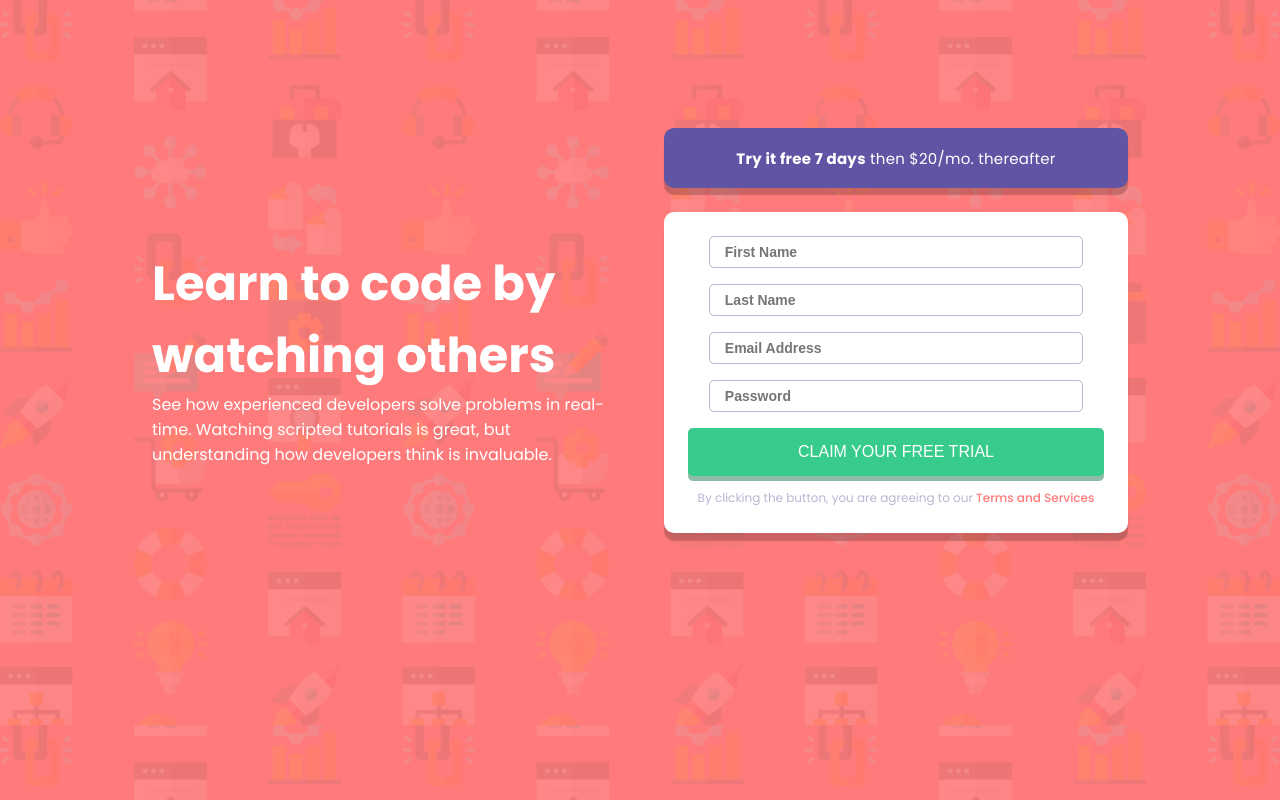
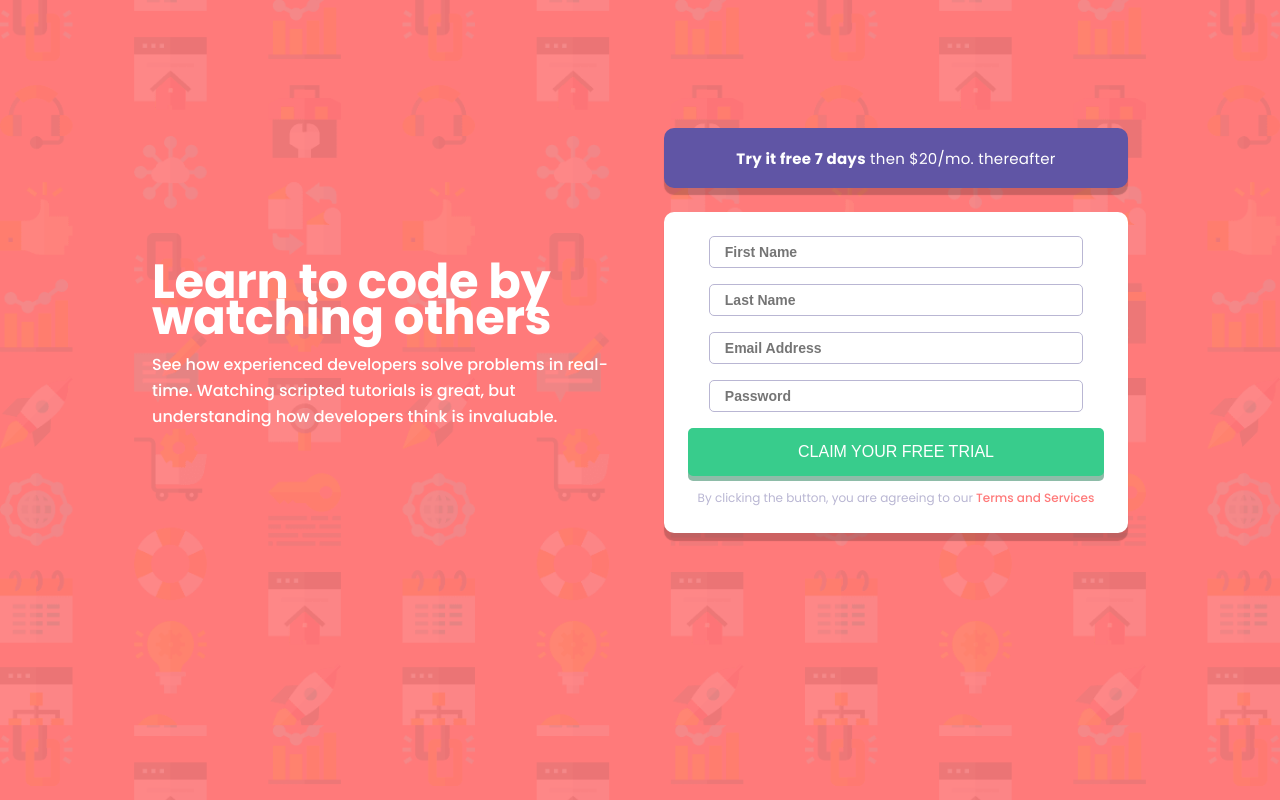
Before and after one commit to dinahbrito/intro-component, a plain HTML site: page index.html in a window 1280 px wide. Drawn offline with Linux system fonts and the light colour scheme.

Commit message:
h1, p, style changes

```diff
--- a/styles.css
+++ b/styles.css
@@ -21,7 +21,9 @@ body {
 }
 h1 {
     font-weight: 700;
-    font-size: 1.5rem;
+    font-size: 1.75rem;
+    line-height: 2.25rem;
+    letter-spacing: -.29px;
 }
 
 main {
@@ -33,7 +35,14 @@ main {
 }
 
 .left {
-    margin-top: 4.5rem;
+    margin-top: 5.5rem;
+}
+
+.left p {
+    font-size: 1rem;
+    font-weight: 500;
+    line-height: 1.625rem;
+    margin-top: 1rem;
 }
 
 .right {
```
